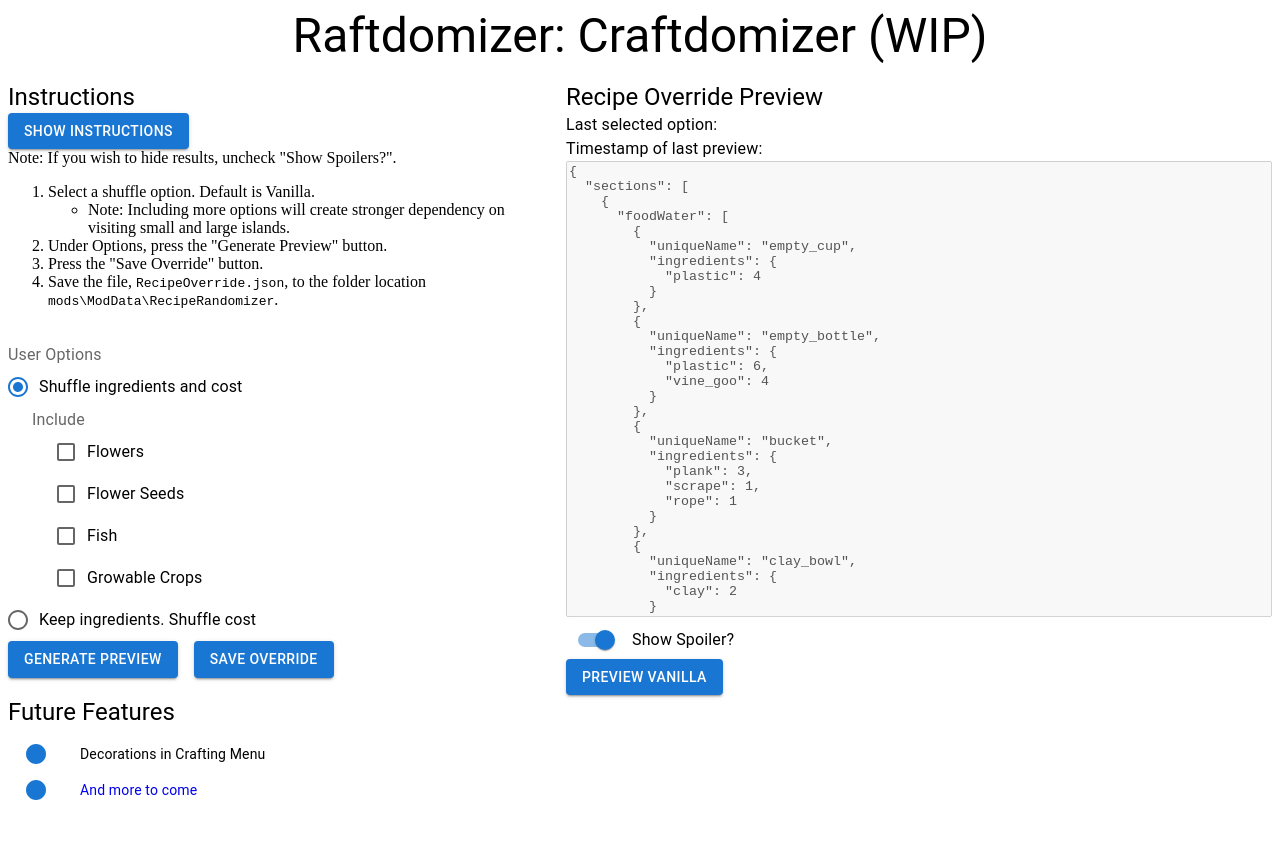
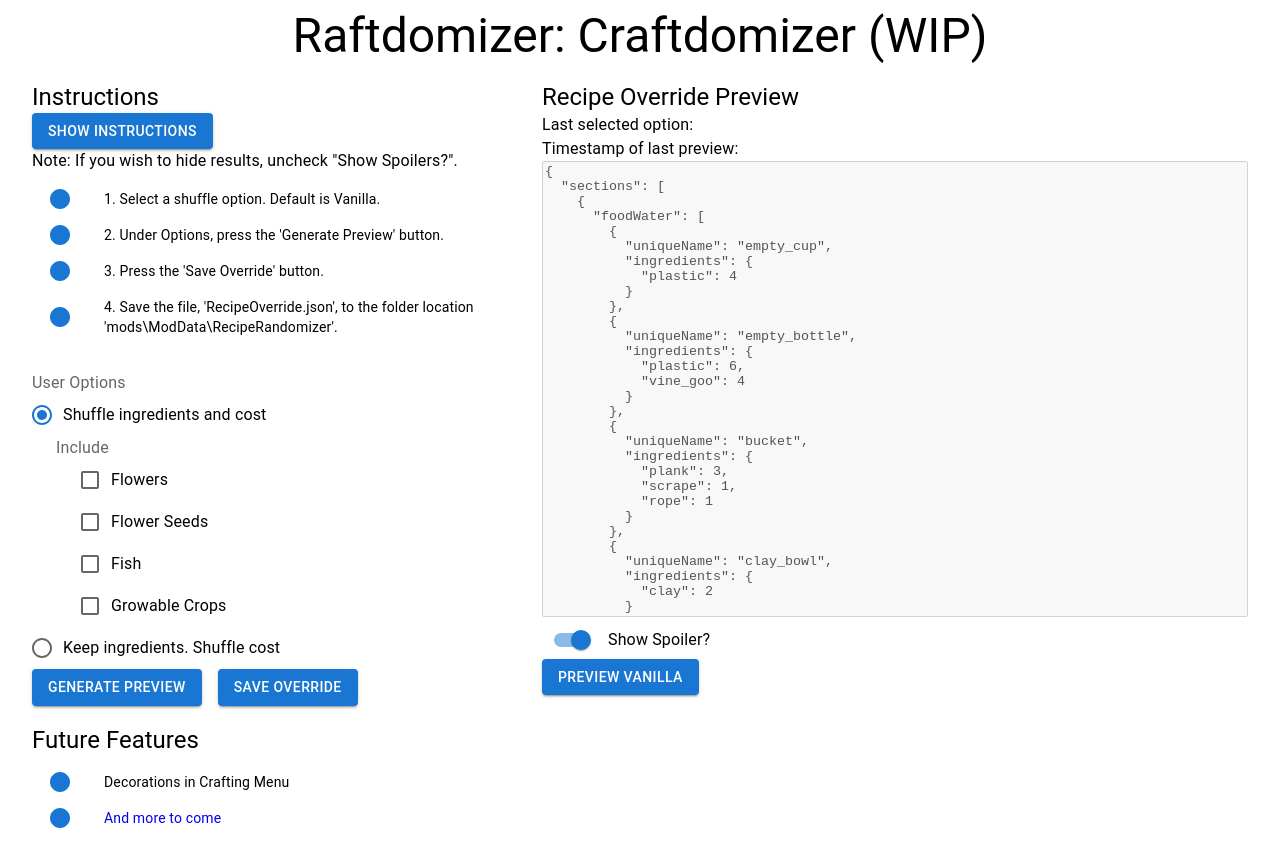
Before and after one commit to Raftdomizer/craftdomizer, a React app: page / in a window 1280 px wide. Both pictures are taken after a click on the button "SHOW INSTRUCTIONS". Before the commit the page ends 824 px from the top, so only its background shows below. Built offline with nearby package versions, Linux system fonts and the light colour scheme.

Commit message:
Change instructions to use MUI component.

```diff
--- a/src/components/Instructions.js
+++ b/src/components/Instructions.js
@@ -2,8 +2,13 @@
 import React, { useState } from "react";
 
 // MUI
+import CircleIcon from '@mui/icons-material/Circle';
+import Button from '@mui/material/Button';
+import List from '@mui/material/List';
+import ListItem from '@mui/material/ListItem';
+import ListItemIcon from '@mui/material/ListItemIcon';
+import ListItemText from '@mui/material/ListItemText';
 import Typography from '@mui/material/Typography';
-import Button from '@mui/material/Button';
 
 const Instructions = () => {
 
@@ -20,17 +25,34 @@ const Instructions = () => {
                 Show Instructions
             </Button>
             { showInstructions &&
-                <div>
-                    Note: If you wish to hide results, uncheck "Show Spoilers?".
-                    <ol>
-                        <li>Select a shuffle option. Default is Vanilla.</li>
-                        <ul>
-                            <li>Note: Including more options will create stronger dependency on visiting small and large islands.</li>
-                        </ul>
-                        <li>Under Options, press the "Generate Preview" button.</li>
-                        <li>Press the "Save Override" button.</li>
-                        <li>Save the file, <code>RecipeOverride.json</code>, to the folder location <code>mods\ModData\RecipeRandomizer</code>.</li>
-                    </ol>
+                <div style={{maxWidth: "500px"}}>
+                    <Typography>Note: If you wish to hide results, uncheck "Show Spoilers?".</Typography>
+                    <List dense={true}>
+                        <ListItem>
+                            <ListItemIcon>
+                                <CircleIcon color="primary" />
+                            </ListItemIcon>
+                            <ListItemText primary="1. Select a shuffle option. Default is Vanilla." />
+                        </ListItem>
+                        <ListItem>
+                            <ListItemIcon>
+                                <CircleIcon color="primary" />
+                            </ListItemIcon>
+                            <ListItemText primary="2. Under Options, press the 'Generate Preview' button." />
+                        </ListItem>
+                        <ListItem>
+                            <ListItemIcon>
+                                <CircleIcon color="primary" />
+                            </ListItemIcon>
+                            <ListItemText primary="3. Press the 'Save Override' button." />
+                        </ListItem>
+                        <ListItem>
+                            <ListItemIcon>
+                                <CircleIcon color="primary" />
+                            </ListItemIcon>
+                            <ListItemText primary="4. Save the file, 'RecipeOverride.json', to the folder location 'mods\ModData\RecipeRandomizer'." />
+                        </ListItem>
+                    </List>
                 </div>
             }
         </div>
```
